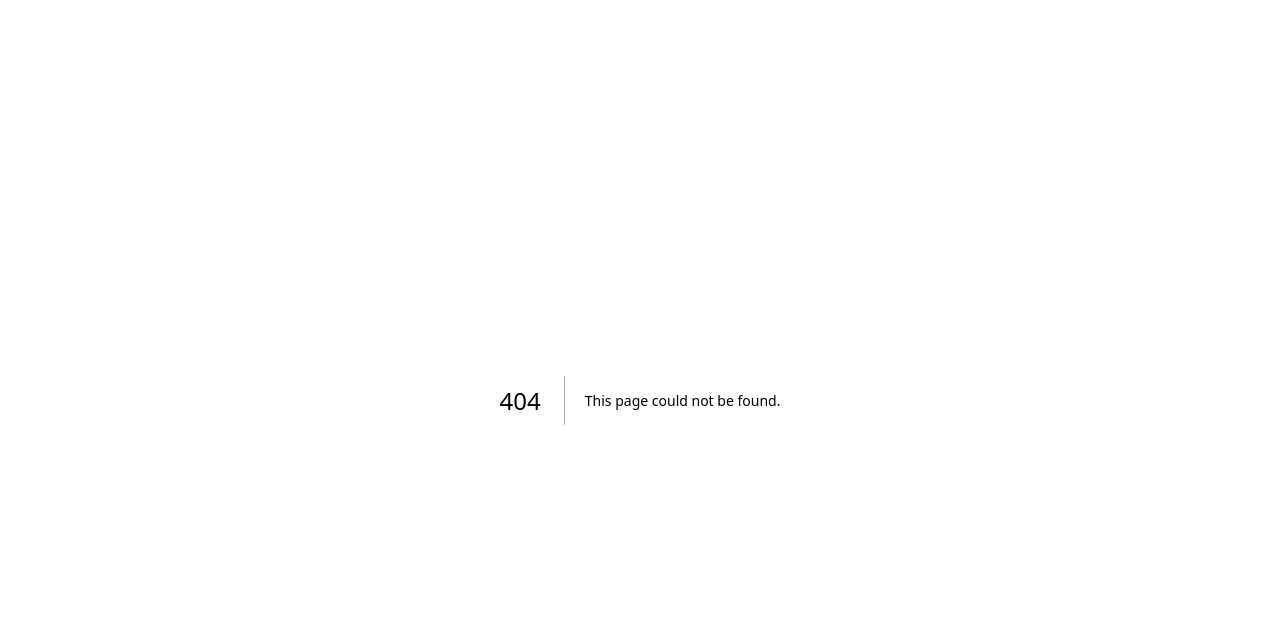
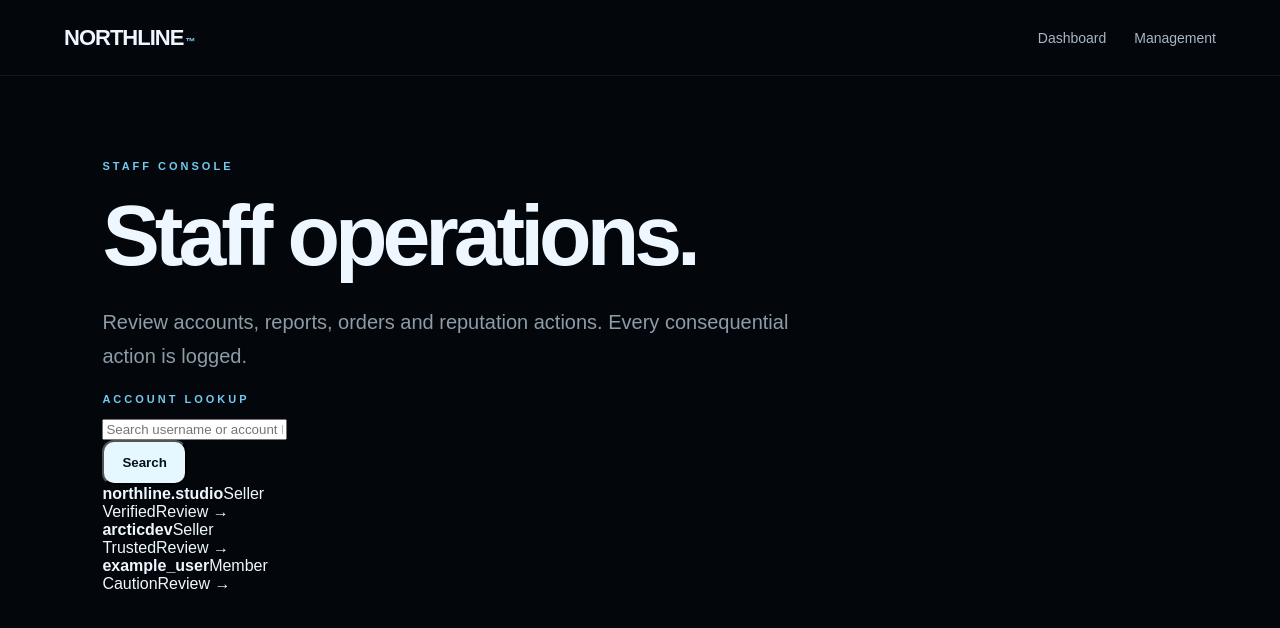
Before and after one commit to forgottenfangz-star/Northline, a Next.js app in the folder website/: page /staff in a window 1280 px wide. Before the commit this address had no page. Shown: the top 628 px of the page. Built offline with nearby package versions, Linux system fonts and the light colour scheme.

Commit message:
Add Northline staff console

```diff
--- /dev/null
+++ b/website/app/staff/page.tsx
@@ -0,0 +1,3 @@
+import Link from "next/link";
+const users=[["northline.studio","Verified","Seller"],["arcticdev","Trusted","Seller"],["example_user","Caution","Member"]];
+export default function Staff(){return <main><nav className="nav"><Link className="brand" href="/">NORTHLINE<span>™</span></Link><div className="navlinks"><Link href="/dashboard">Dashboard</Link><Link href="/management">Management</Link></div></nav><section className="featurePage"><div className="eyebrow">STAFF CONSOLE</div><h1>Staff operations.</h1><p className="lead">Review accounts, reports, orders and reputation actions. Every consequential action is logged.</p><div className="panel"><div><div className="eyebrow">ACCOUNT LOOKUP</div><input className="staffSearch" placeholder="Search username or account ID"/></div><button className="button">Search</button></div><div className="staffTable">{users.map(u=><div className="staffRow" key={u[0]}><div><b>{u[0]}</b><span>{u[2]}</span></div><span className={"statusPill "+(u[1]==="Caution"?"warn":"")}>{u[1]}</span><Link href="/management">Review →</Link></div>)}</div></section></main>}
```
